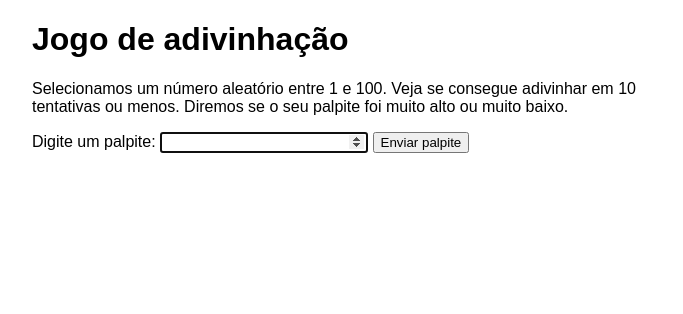
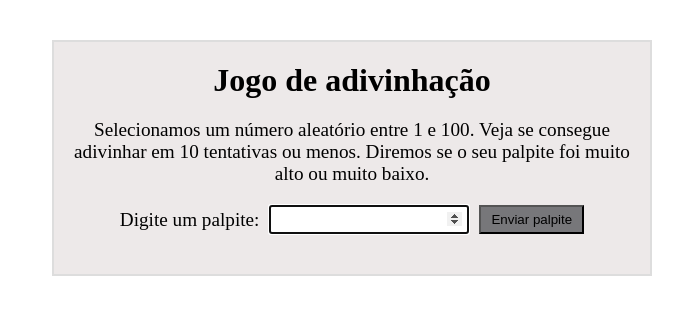
Before and after one commit to LarissaDaRochaNunes/Projetos-Frontend, a plain HTML site: page jogo-de-adivinhacao/index.html in a window 1280 px wide. Shown: the whole page, without its empty margins (288-971 px from the left). Drawn offline with Linux system fonts and the light colour scheme.

Commit message:
style jogo de adivinhação

```diff
--- a/jogo-de-adivinhacao/index.html
+++ b/jogo-de-adivinhacao/index.html
@@ -8,6 +8,7 @@
   </head>
 
   <body>
+    <main>
       <h1>Jogo de adivinhação</h1>
 
       <p>Selecionamos um número aleatório entre 1 e 100. Veja se consegue adivinhar em 10 tentativas ou menos. Diremos se o seu palpite foi muito alto ou muito baixo.</p>
@@ -23,6 +24,8 @@
         <p class="ultimoResultado"></p>
         <p class="baixoOuAlto"></p>
       </div>
+    </main>
+
 
     <script src="script.js" defer></script>
   </body>
--- a/jogo-de-adivinhacao/script.js
+++ b/jogo-de-adivinhacao/script.js
@@ -51,14 +51,14 @@ function conferirPalpite() {
   envioPalpite.disabled = true;
   botaoReinicio = document.createElement("button");
   botaoReinicio.textContent = "Iniciar novo jogo";
-  document.body.appendChild(botaoReinicio);
+  document.querySelector("main").appendChild(botaoReinicio);
   botaoReinicio.addEventListener("click", reiniciarJogo);
 }
 
 function reiniciarJogo() {
   contagemPalpites = 1;
 
-  var reiniciarParas = document.querySelectorAll(".resultadoParas p");
+  var reiniciarParas = document.querySelectorAll(".resultParas p");
   for (var i = 0; i < reiniciarParas.length; i++) {
     reiniciarParas[i].textContent = "";
   }
--- a/jogo-de-adivinhacao/styles.css
+++ b/jogo-de-adivinhacao/styles.css
@@ -1,19 +1,60 @@
-      html {
-        font-family: sans-serif;
+* {
+  margin: 0;
+  padding: 0;
+  box-sizing: border-box;
 }
 
-      body {
-        width: 50%;
-        max-width: 800px;
-        min-width: 480px;
-        margin: 0 auto;
+main {
+  display: flex;
+  flex-direction: column;
+  align-items: center;
+  gap: 20px;
+  border: solid 2px #ddd;
+  background-color: #ede9e9;
+  margin: 40px auto;
+  padding: 20px;
+  max-width: 600px;
+  width: 90%;
+  text-align: center;
+}
+
+p, label {
+  font-size: larger;
+}
+
+main button, .envioPalpite{
+  background-color: rgb(119, 119, 122);
+}
+
+.form {
+  display: flex;
+  align-items: center;
+  justify-content: center;
+  flex-wrap: wrap;
+  gap: 10px;
 }
 
 .form input[type="number"] {
   width: 200px;
+  padding: 5px;
+}
+
+.envioPalpite {
+  padding: 5px 10px;
 }
 
 .lastResult {
   color: white;
   padding: 3px;
 }
+
+@media (max-width: 480px) {
+  main {
+    margin: 20px auto;
+    padding: 15px;
+  }
+
+  .form {
+    flex-direction: column;
+  }
+}
```
Lines whose indentation alone changed are shown as unchanged.
